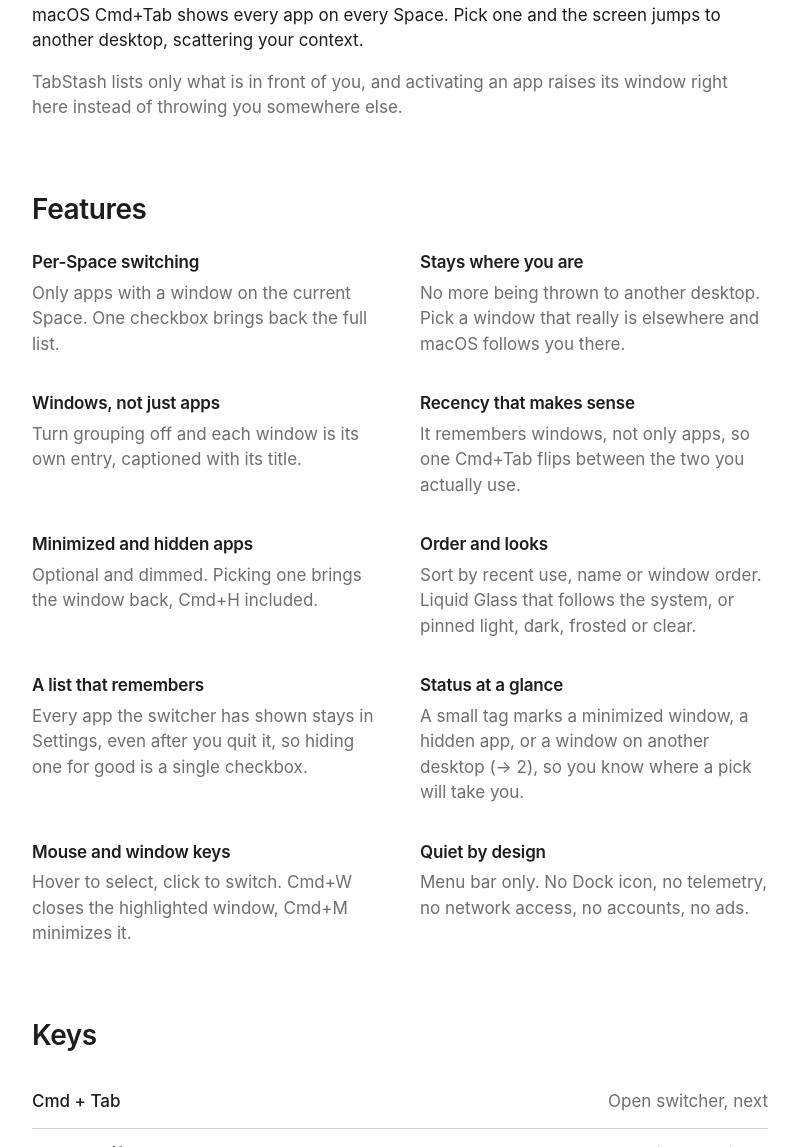
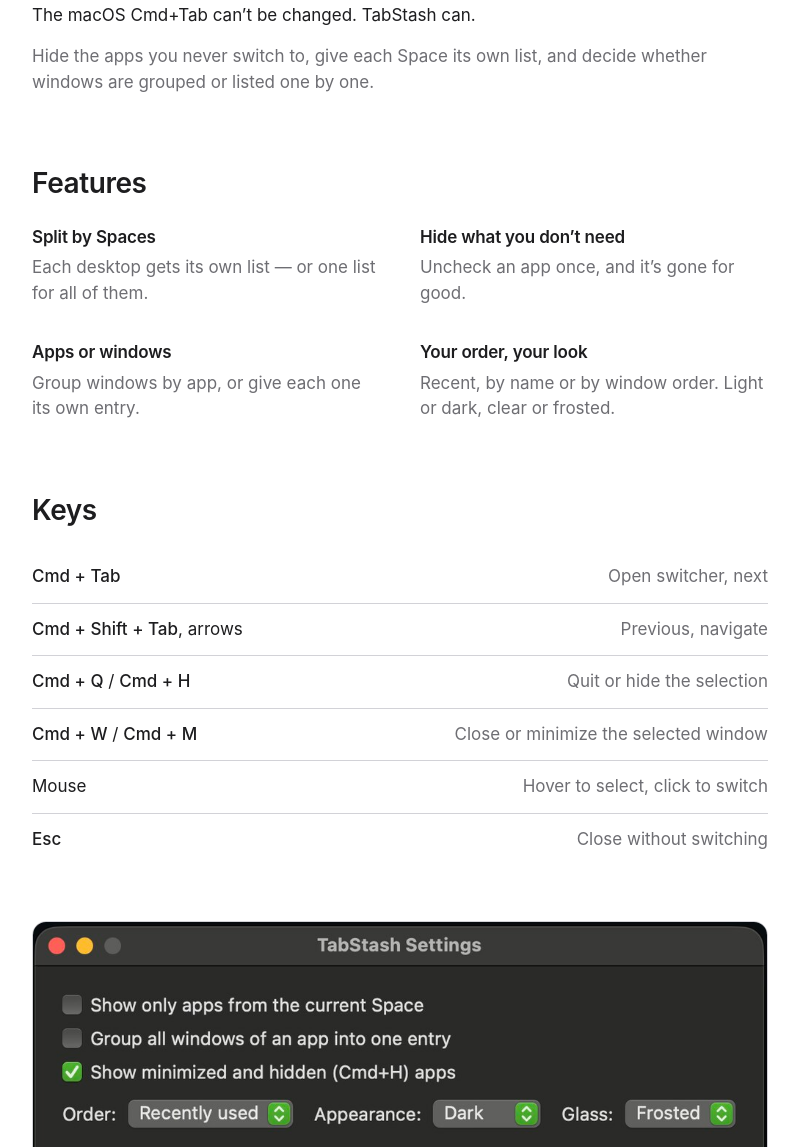
Before and after one commit to uavn/uavn.github.io, a plain HTML site: page tab-stash/index.html in a window 1280 px wide. Shown: the part 819-1966 px from the top of the page, without its empty margins (240-1039 px from the left). Drawn offline with Linux system fonts and the light colour scheme.

Commit message:
TabStash page: shorter copy, focused on making Cmd+Tab your own

```diff
--- a/tab-stash/index.html
+++ b/tab-stash/index.html
@@ -299,62 +299,38 @@
             <a class="plain" href="https://github.com/uavn/tab-stash" target="_blank" rel="noreferrer">View on GitHub &rsaquo;</a>
         </div>
 
-        <p class="req">Free and open source. macOS 13 or newer, Apple Silicon.</p>
+        <p class="req">Free and open source. No tracking, no accounts. macOS 13 or newer, Apple Silicon.</p>
     </header>
 
     <figure>
         <img src="./art/switcher.jpg" alt="The TabStash switcher: a row of app icons over the desktop, one highlighted with its window title underneath." />
-        <figcaption>Only this Space — unless you tell it otherwise. Windows get names, not just apps.</figcaption>
+        <figcaption>Hide the apps you never use. Keep each Space to itself.</figcaption>
     </figure>
 
     <section>
         <h2>Why</h2>
-        <p>macOS Cmd+Tab shows every app on every Space. Pick one and the screen jumps to another desktop, scattering your context.</p>
-        <p class="dim">TabStash lists only what is in front of you, and activating an app raises its window right here instead of throwing you somewhere else.</p>
+        <p>The macOS Cmd+Tab can&rsquo;t be changed. TabStash can.</p>
+        <p class="dim">Hide the apps you never switch to, give each Space its own list, and decide whether windows are grouped or listed one by one.</p>
     </section>
 
     <section>
         <h2>Features</h2>
         <div class="features">
             <div>
-                <h3>Per-Space switching</h3>
-                <p>Only apps with a window on the current Space. One checkbox brings back the full list.</p>
+                <h3>Split by Spaces</h3>
+                <p>Each desktop gets its own list &mdash; or one list for all of them.</p>
             </div>
             <div>
-                <h3>Stays where you are</h3>
-                <p>No more being thrown to another desktop. Pick a window that really is elsewhere and macOS follows you there.</p>
+                <h3>Hide what you don&rsquo;t need</h3>
+                <p>Uncheck an app once, and it&rsquo;s gone for good.</p>
             </div>
             <div>
-                <h3>Windows, not just apps</h3>
-                <p>Turn grouping off and each window is its own entry, captioned with its title.</p>
+                <h3>Apps or windows</h3>
+                <p>Group windows by app, or give each one its own entry.</p>
             </div>
             <div>
-                <h3>Recency that makes sense</h3>
-                <p>It remembers windows, not only apps, so one Cmd+Tab flips between the two you actually use.</p>
-            </div>
-            <div>
-                <h3>Minimized and hidden apps</h3>
-                <p>Optional and dimmed. Picking one brings the window back, Cmd+H included.</p>
-            </div>
-            <div>
-                <h3>Order and looks</h3>
-                <p>Sort by recent use, name or window order. Liquid Glass that follows the system, or pinned light, dark, frosted or clear.</p>
-            </div>
-            <div>
-                <h3>A list that remembers</h3>
-                <p>Every app the switcher has shown stays in Settings, even after you quit it, so hiding one for good is a single checkbox.</p>
-            </div>
-            <div>
-                <h3>Status at a glance</h3>
-                <p>A small tag marks a minimized window, a hidden app, or a window on another desktop (&rarr;&nbsp;2), so you know where a pick will take you.</p>
-            </div>
-            <div>
-                <h3>Mouse and window keys</h3>
-                <p>Hover to select, click to switch. Cmd+W closes the highlighted window, Cmd+M minimizes it.</p>
-            </div>
-            <div>
-                <h3>Quiet by design</h3>
-                <p>Menu bar only. No Dock icon, no telemetry, no network access, no accounts, no ads.</p>
+                <h3>Your order, your look</h3>
+                <p>Recent, by name or by window order. Light or dark, clear or frosted.</p>
             </div>
         </div>
     </section>
```
